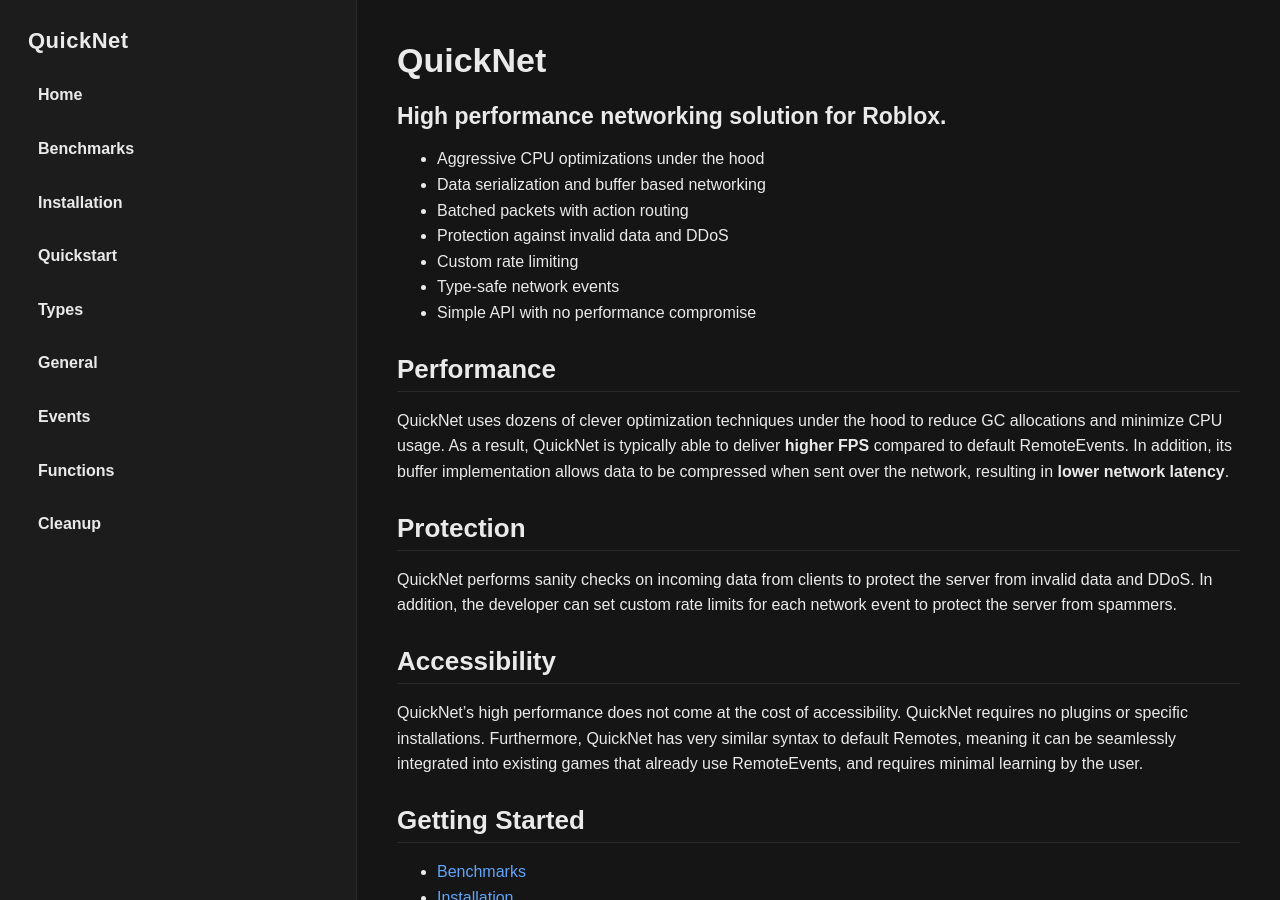
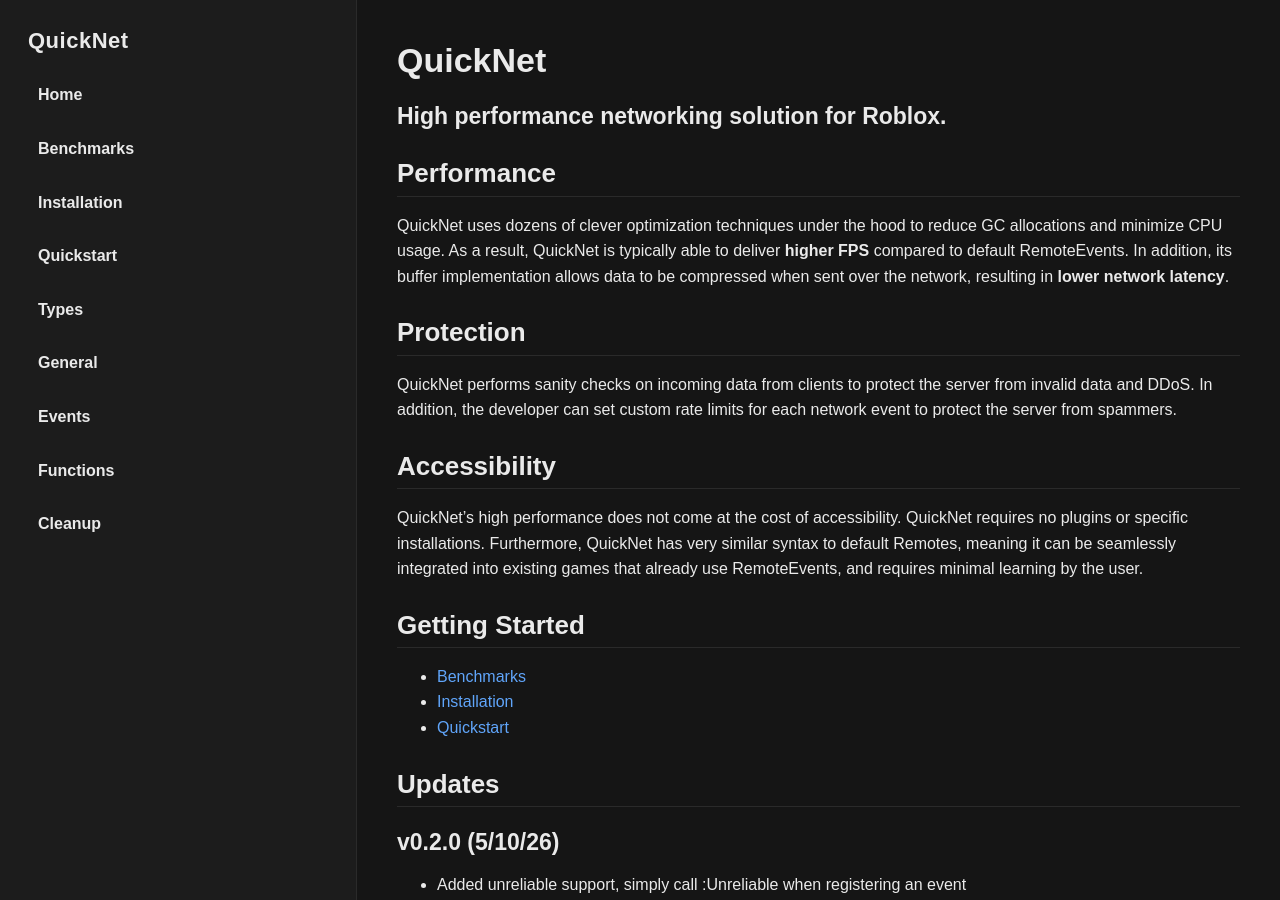
Before and after one commit to breadboardengineer1234/QuickNet, a Jekyll site: the page built from docs/index.md, in a window 1280 px wide and 900 px high. Built offline with Jekyll 4.4.1, drawn with Linux system fonts in a browser that asks for light colours.

Commit message:
Update index.md

```diff
--- a/docs/index.md
+++ b/docs/index.md
@@ -5,14 +5,6 @@ title: Home
 
 # QuickNet
 ### High performance networking solution for Roblox.
-
-* Aggressive CPU optimizations under the hood
-* Data serialization and buffer based networking
-* Batched packets with action routing
-* Protection against invalid data and DDoS
-* Custom rate limiting
-* Type-safe network events
-* Simple API with no performance compromise
 
 ## Performance
 QuickNet uses dozens of clever optimization techniques under the hood to reduce GC allocations and minimize CPU usage. As a result, QuickNet is typically able to deliver **higher FPS** compared to default RemoteEvents. In addition, its buffer implementation allows data to be compressed when sent over the network, resulting in **lower network latency**.
```
